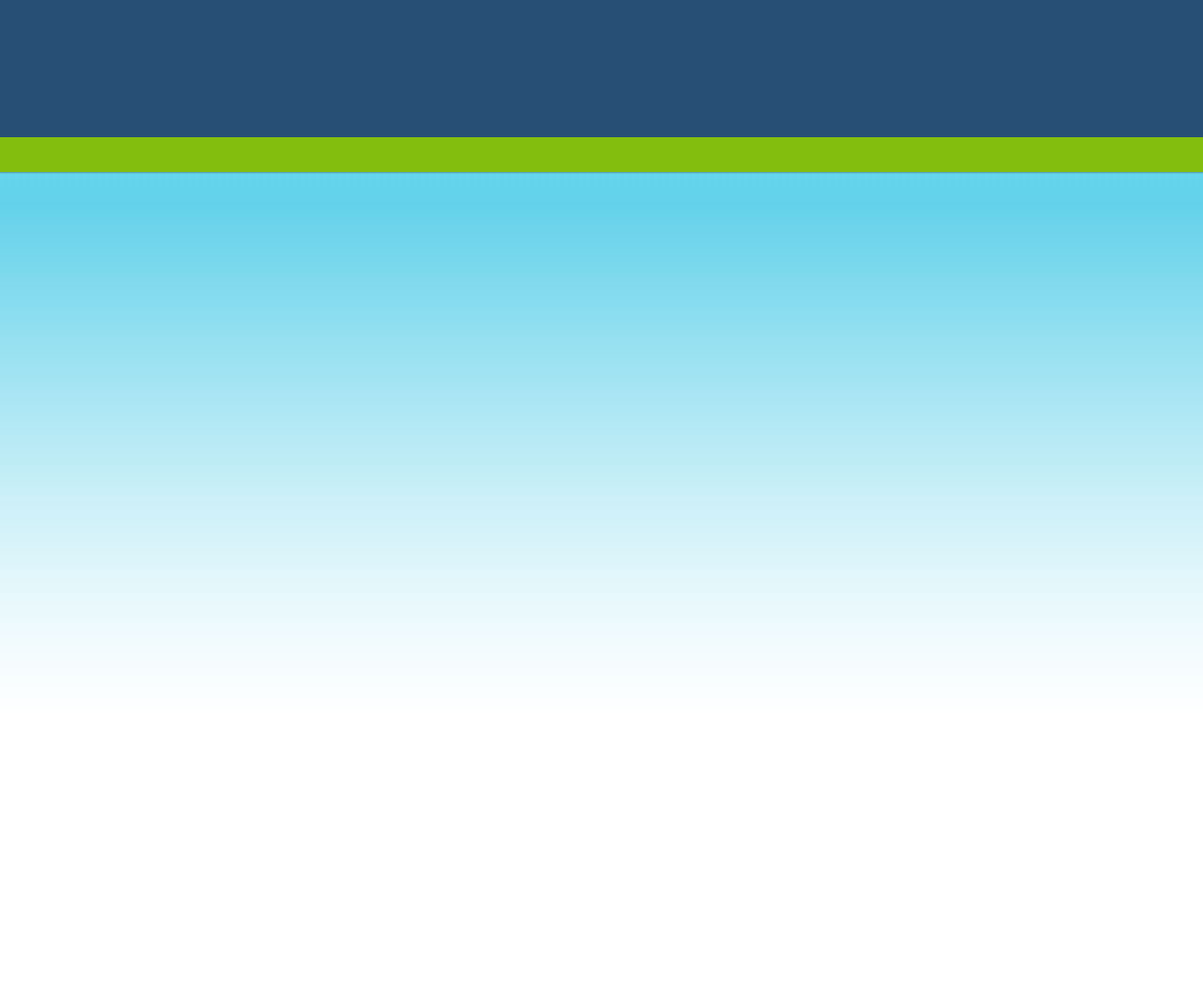
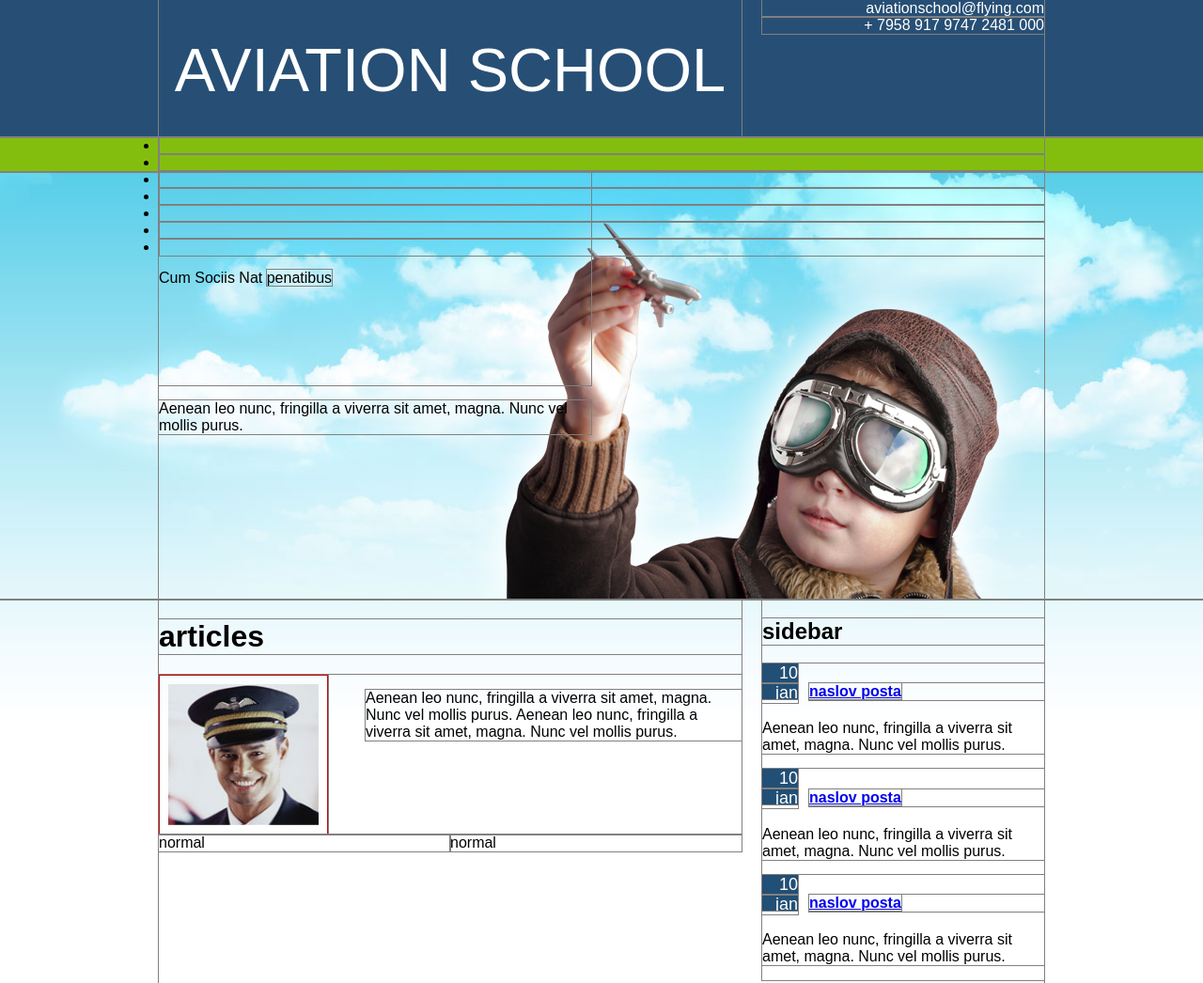
Before and after one commit to SAEBelgradeWeb/basic0614, a plain HTML site: page aviation/index.html in a window 1280 px wide. Shown: the top 1046 px of the page at 94% size. Drawn offline with Linux system fonts and the light colour scheme.

Commit message:
nastavak ravoja aviation school-a

```diff
--- a/aviation/css/style.css
+++ b/aviation/css/style.css
@@ -1,34 +1,119 @@
 body {
 	padding: 0;
 	margin: 0;
+	font-family: Arial, sans-serif;
 }
 
 div {
 /*	border: 1px solid red;*/
 }
-
+*{
+	outline: 1px solid grey;
+}
+/*header start*/
 #header {
 	height: 146px;
 	background-color: #274f75;
 }
-
+.site_name{
+	width: 620px;
+	float: left;
+	color: #fff;
+	text-transform: uppercase;
+	font-size: 65px;
+	height: 100%;
+	line-height: 230%;
+	text-align: center;
+}
+#header span{
+	width: 300px;
+	text-align: right;
+	color: #fff;
+	float: right;
+	white-space:nowrap;
+}
+/*header end*/
+/* nav start*/
 #nav {
 	height: 37px;
 	background-color: #83be0e;
 }
-
+#nav ul{
+	margin: 0;
+	padding: 0;
+}
+/* nav end*/
+/* main content start*/
+.main_wrapper{
+	background-image: url(../images/sky_bg.jpg);
+	background-repeat: repeat-x;
+}
 #hero {
-	/*height: 455px;*/
-	height: 604px;
-	background-color: white;
-	background-image: url(../images/bg_nebo.jpg);
-	background-repeat: repeat-x;
-
+	height: 455px;
 }
-
+#hero .container{
+	background-image: url(../images/boy.png);
+	background-repeat: no-repeat;
+	background-position: bottom right;
+	/*background-size: 533px auto;*/
+}
+#hero .container div{
+	width: 460px;
+	padding-top: 104px;
+	height: 123px;
+}
+#hero .container p{
+	width: 460px;
+}
 #content {
 	height: 691px;
 }
+.articles{
+	width: 620px;
+	float: left;
+}
+.articles .first img{
+	width: 160px;
+	height: 150px;
+	padding: 9px;
+	border: 1px solid #c80808;
+	display: block;
+	float: left;
+}
+.articles .first p{
+	width: 400px;
+	float: right;
+}
+.clearfix{
+	clear: both;
+	width: 100%;
+}
+.normal{
+	width: 50%;
+	float: left;
+}
+.sidebar{
+	width: 300px;
+	float: right;
+}
+.side_post .date{
+	width: 38px;
+	height: 38px;
+	font-size: 18px;
+	color: #fff;
+	background-color: #224f75;
+	text-align: right;
+	float: left;
+}
+.side_post .date span{
+	display: block;
+}
+.side_post h4{
+	width: 250px;
+	float: right;
+}
+
+/* main content end*/
 
 #footer{
 	height: 109px;
@@ -37,6 +122,6 @@ div {
 
 .container {
 	width: 942px;
-	/*height: 100%;*/
+	height: 100%;
 	margin: 0 auto;
 }
--- a/aviation/index.html
+++ b/aviation/index.html
@@ -8,19 +8,92 @@
 <body>
 
 <div id="header">
-	<div class="container"></div>
+	<div class="container">
+		<div class="site_name">aviation school</div>
+		<span>aviationschool@flying.com</span>
+		<!-- <br> -->
+		<span>+ 7958 917 9747 2481 000</span>
+	</div>
 </div>
 <div id="nav">
-	<div class="container"></div>
+	<div class="container">
+		<ul>
+			<li><a href="#"></a></li>
+			<li><a href="#"></a></li>
+			<li><a href="#"></a></li>
+			<li><a href="#"></a></li>
+			<li><a href="#"></a></li>
+			<li><a href="#"></a></li>
+			<li><a href="#"></a></li>
+		</ul>
+	</div>
 </div>
-<div id="hero">
-	<div class="container"></div>
+
+
+<div class="main_wrapper">
+	<div id="hero">
+		<div class="container">
+			<div>Cum Sociis Nat <span>penatibus</span></div>
+			<p>Aenean leo nunc, fringilla a viverra sit amet, magna. Nunc vel mollis purus.</p>
+		</div>
+	</div>
+	<div id="content">
+		<div class="container">
+			<div class="articles">
+				<h1>articles</h1>
+				<div class="first">
+					<img src="images/pilot.jpg" alt="">
+					<p>Aenean leo nunc, fringilla a viverra sit amet, magna. Nunc vel mollis purus. Aenean leo nunc, fringilla a viverra sit amet, magna. Nunc vel mollis purus.</p>
+					<div class="clearfix"></div>
+				</div>
+
+
+
+				<div class="normal">
+					normal
+				</div>
+				<div class="normal">
+					normal
+				</div>
+			</div>
+			<div class="sidebar">
+				<h2>sidebar</h2>
+
+				<div class="side_post">
+					<div class="date">
+						<span>10</span>
+						<span>jan</span>
+					</div>
+					<h4><a href="#">naslov posta</a></h4>
+					<p>Aenean leo nunc, fringilla a viverra sit amet, magna. Nunc vel mollis purus.</p>
+				</div>
+				<div class="side_post">
+					<div class="date">
+						<span>10</span>
+						<span>jan</span>
+					</div>
+					<h4><a href="#">naslov posta</a></h4>
+					<p>Aenean leo nunc, fringilla a viverra sit amet, magna. Nunc vel mollis purus.</p>
+				</div>
+				<div class="side_post">
+					<div class="date">
+						<span>10</span>
+						<span>jan</span>
+					</div>
+					<h4><a href="#">naslov posta</a></h4>
+					<p>Aenean leo nunc, fringilla a viverra sit amet, magna. Nunc vel mollis purus.</p>
+				</div>
+
+			</div>
+		</div>
+	</div>
 </div>
-<div id="content">
-	<div class="container"></div>
-</div>
+
+
 <div id="footer">
-	<div class="container"></div>
+	<div class="container">
+		footer
+	</div>
 </div>
 
 
```
Also changed, not shown: aviation/images/boy.png (added), aviation/images/oblaci.png (added), aviation/images/pilot.jpg (added), aviation/images/sky_bg.jpg (added).
